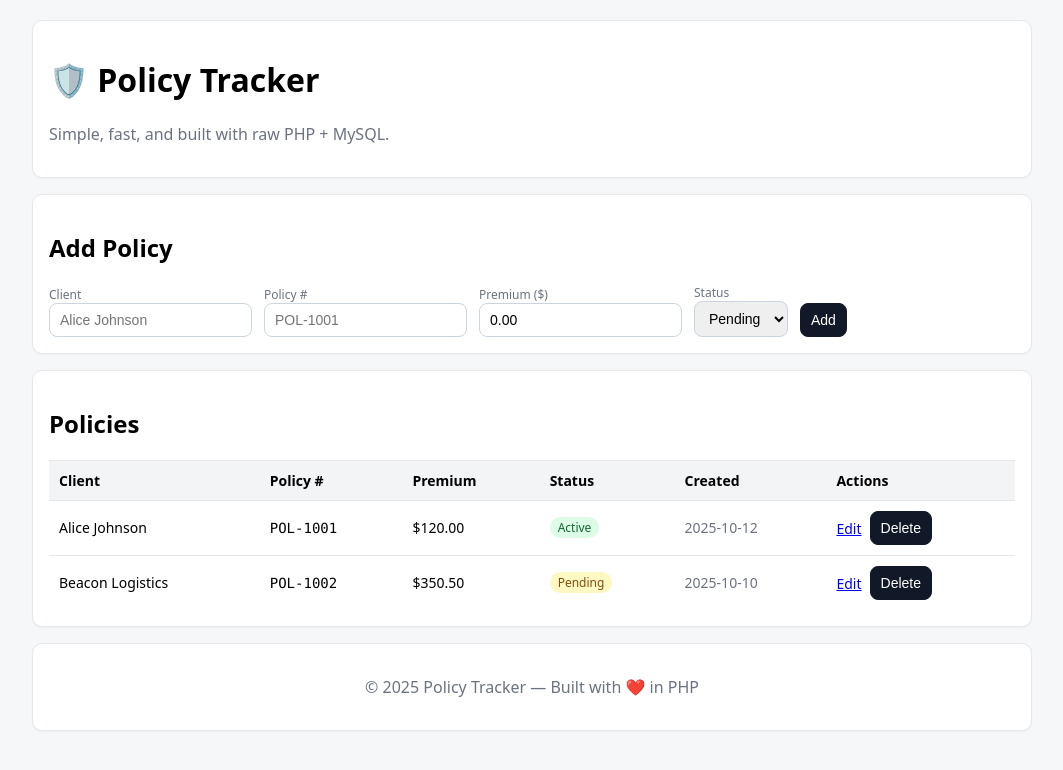
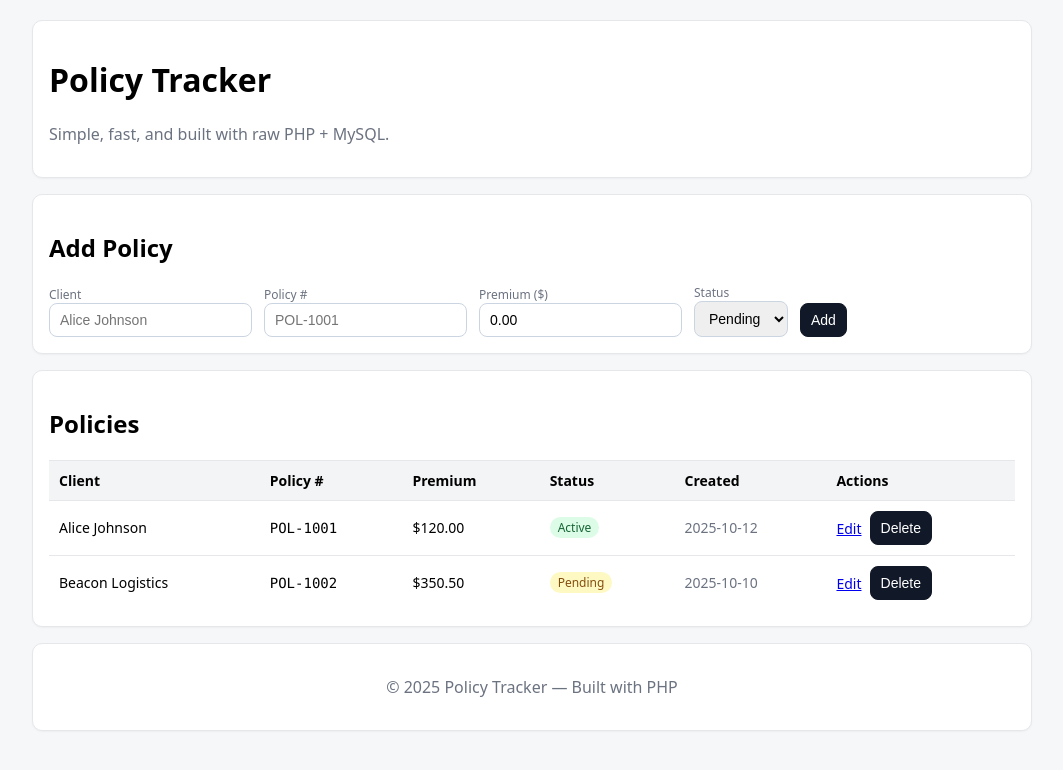
Before and after one commit to iancorbett/phpPrep, a PHP site: page / in a window 1280 px wide. Shown: the top 770 px of the page, without its empty margins (108-1171 px from the left). Run offline with PHP 8.4, Linux system fonts and the light colour scheme; data that the repository does not hold is empty.

Commit message:
adjust styles

```diff
--- a/index.php
+++ b/index.php
@@ -111,7 +111,7 @@ if ($editId) {
 <body>
   <div class="wrap">
     <header class="card">
-      <h1>🛡️ Policy Tracker</h1>
+      <h1> Policy Tracker</h1>
       <p class="muted">Simple, fast, and built with raw PHP + MySQL.</p>
     </header>
 
@@ -183,7 +183,7 @@ if ($editId) {
     </section>
 
     <footer class="card" style="text-align:center;">
-      <p class="muted">© 2025 Policy Tracker — Built with ❤️ in PHP</p>
+      <p class="muted">© 2025 Policy Tracker — Built with PHP</p>
     </footer>
   </div>
 </body>
```
